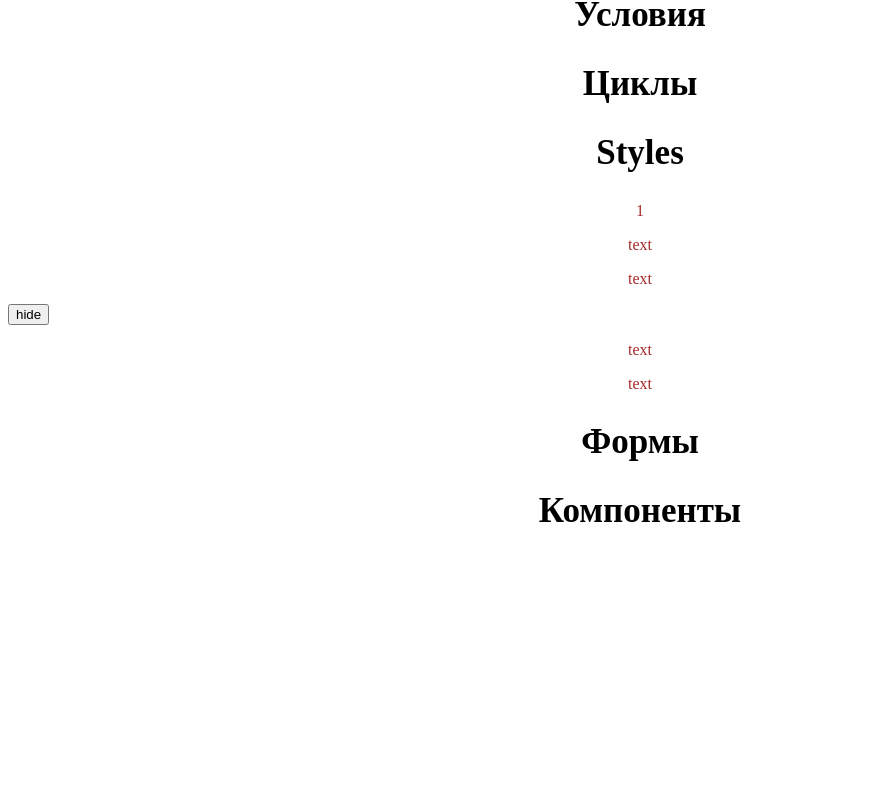
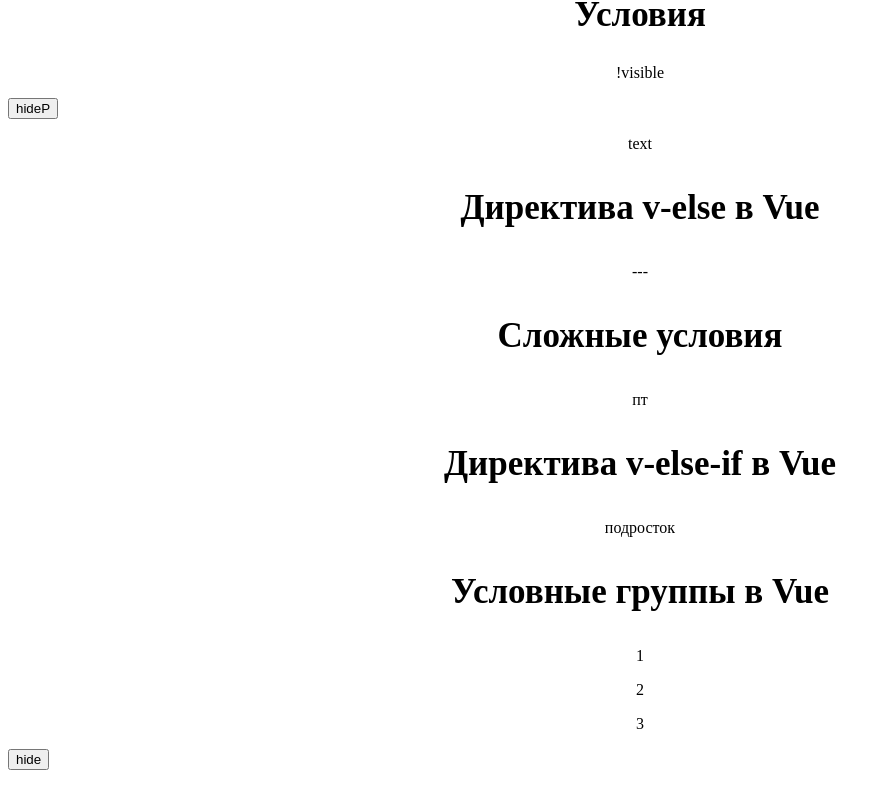
Before and after one commit to canoua/learn-project, a Vue app: page / in a window 1280 px wide. Shown: the part 580-1380 px from the top of the page, without its empty margins (0-891 px from the left). Before the commit the page ends 1140 px from the top, so only its background shows below. Built offline with nearby package versions, Linux system fonts and the light colour scheme.

Commit message:
condition done

```diff
--- a/src/assets/base.css
+++ b/src/assets/base.css
@@ -1,4 +1,4 @@
-h2 {
+h2, h3 {
   font-size: 35px;
   text-align: center;
 }
--- a/src/components/Conditions.vue
+++ b/src/components/Conditions.vue
@@ -1,7 +1,68 @@
 <template>
   <h2>Условия</h2>
+  <p v-if="visible">visible</p>
+  <p v-if="!visible">!visible</p>
+  <div>
+    <button @click="hideP" v-if="visibleP">hideP</button>
+    <button @click="hidePVisible" v-if="!visibleP">!hideP</button>
+	  <p v-if="visibleP">text</p>
+  </div>
+  <div>
+    <h3>Директива v-else в Vue</h3>
+    <p v-if="isAdmin">+++</p>
+	  <p v-else>---</p>
+  </div>
+  <div>
+    <h3>Сложные условия</h3>
+    <p v-if="day===1">пн</p>
+    <p v-if="day===2">вт</p>
+    <p v-if="day===3">ср</p>
+    <p v-if="day===4">чт</p>
+    <p v-if="day===5">пт</p>
+    <p v-if="day===6">сб</p>
+    <p v-if="day===7">вс</p>
+  </div>
+  <div>
+    <h3>Директива v-else-if в Vue</h3>
+    <p v-if="age < 18">подросток</p>
+    <p v-else-if="age >= 19 || age <= 25">молодой человек</p>
+    <p v-else-if="age > 26">мужчина</p>
+    <p v-else>error</p>
+  </div>
+  <div>
+    <h3>Условные группы в Vue</h3>
+    <template v-if="conditionTemp">
+      <p>1</p>
+      <p>2</p>
+      <p>3</p>
+
+    </template>
+    <button @click="hideConditionTemp">hide</button>
+  </div>
 </template>
 
 <script>
-
+  export default {
+    data() {
+	    return {
+		    visible: false,
+        visibleP: true,
+        isAdmin: false,
+        day: 5,
+        age: 1,
+        conditionTemp: true
+	    }
+    },
+    methods: {
+      hideP: function() {
+        this.visibleP = false;
+      },
+      hidePVisible: function() {
+        this.visibleP = true;
+      },
+      hideConditionTemp: function() {
+        this.conditionTemp = false;
+      }
+    }
+  }
 </script>
```
